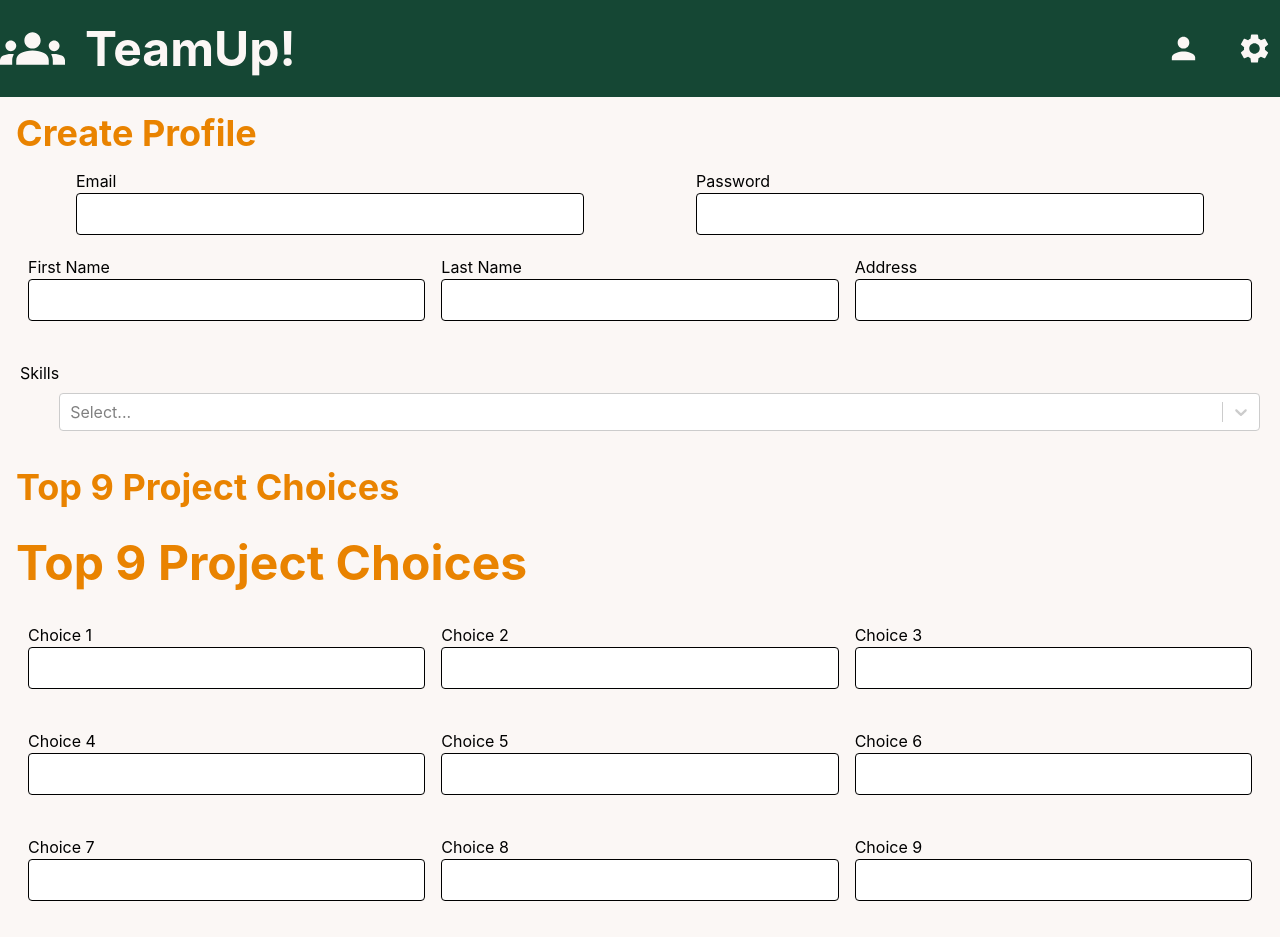
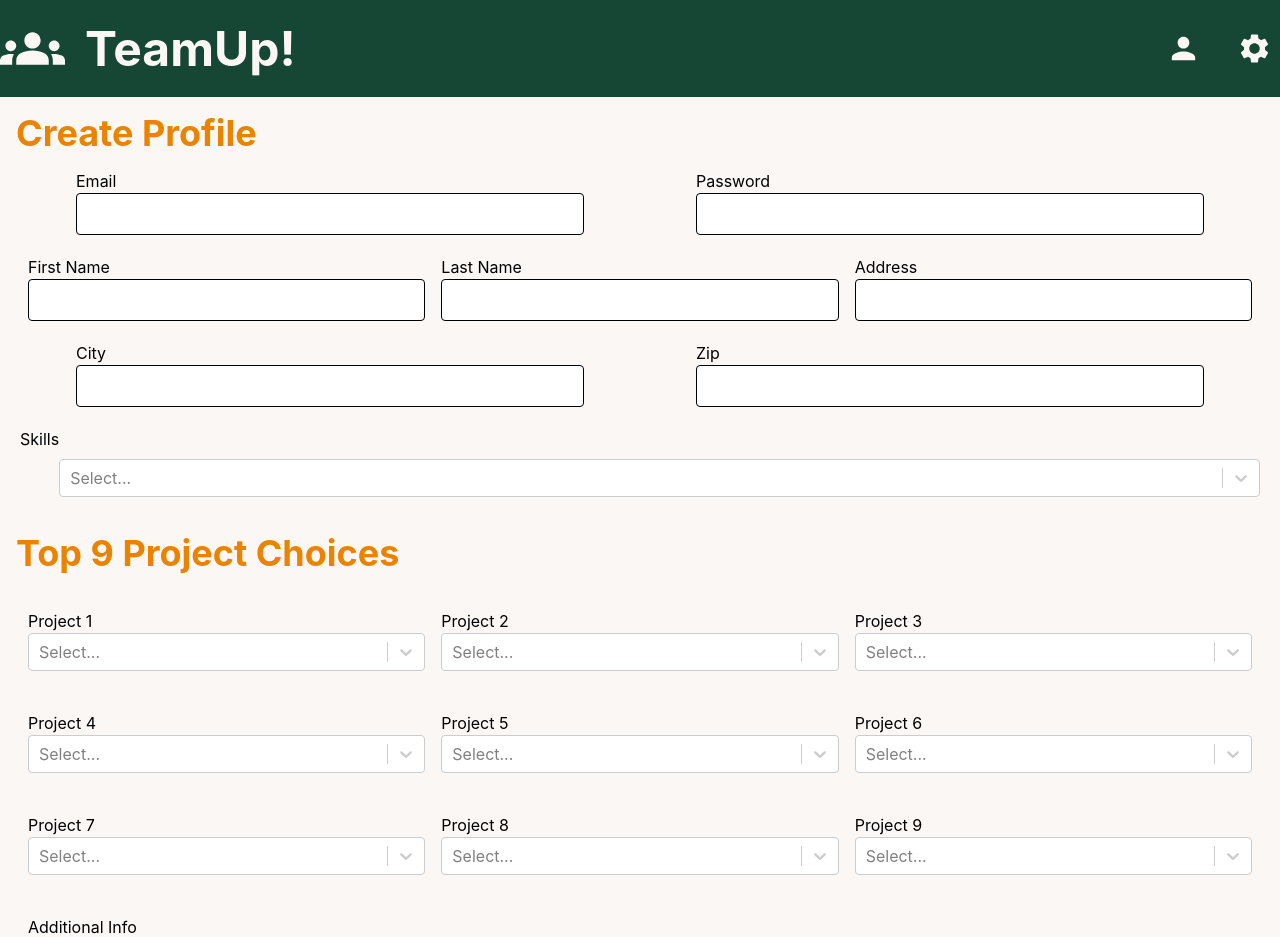
Before and after one commit to fdolisy/TeamUp, a React (Create React App) app in the folder client/: page /profile in a window 1280 px wide. Shown: the top 937 px of the page. Built offline with nearby package versions, Linux system fonts and the light colour scheme; no server answers.

Commit message:
Added city/zip, made projects dropdown, and successfully connected backend

```diff
--- a/client/src/pages/CreateProfile.js
+++ b/client/src/pages/CreateProfile.js
@@ -4,32 +4,46 @@ import Select from "react-select";
 import { useNavigate } from "react-router-dom";
 import axios from "axios";
 import emailjs from "emailjs-com";
+const project_names = [];
+const objs = [];
+const projectOptions = [];
+
+axios
+  .get("http://localhost:8082/api/projects/")
+  .then((response) => {
+    const project_objects = new Array(response.data);
+
+    for (var i = 0; i < project_objects[0].length; i++) {
+      objs.push(project_objects[0][i]);
+    }
+    objs.forEach((object) => {
+      project_names.push(object["name"]);
+    });
+
+    for (var i = 0; i < project_names.length; i++) {
+      projectOptions.push({ value: objs[i], label: project_names[i] });
+    }
+  })
+  .catch((error) => {
+    console.log(error);
+  });
 
 export default function CreateProfile() {
   let navigate = useNavigate();
 
   function handleSubmit() {
-    var choice1 = document.getElementById("c1").value;
-    var choice2 = document.getElementById("c2").value;
-    var choice3 = document.getElementById("c3").value;
-    var choice4 = document.getElementById("c4").value;
-    var choice5 = document.getElementById("c5").value;
-    var choice6 = document.getElementById("c6").value;
-    var choice7 = document.getElementById("c7").value;
-    var choice8 = document.getElementById("c8").value;
-    var choice9 = document.getElementById("c9").value;
-
     const perferences = new Array(
-      choice1,
-      choice2,
-      choice3,
-      choice4,
-      choice5,
-      choice6,
-      choice7,
-      choice8,
-      choice9
+      selectedProject1,
+      selectedProject2,
+      selectedProject3,
+      selectedProject4,
+      selectedProject5,
+      selectedProject6,
+      selectedProject7,
+      selectedProject8,
+      selectedProject9
     );
+    console.log(perferences);
 
     axios
       .post("http://localhost:8082/api/register", {
@@ -38,36 +52,37 @@ export default function CreateProfile() {
         first_name: document.getElementById("first").value,
         last_name: document.getElementById("last").value,
         address: document.getElementById("address").value,
+        city: document.getElementById("city").value,
+        zip: document.getElementById("zip").value,
         password: document.getElementById("password").value,
         skills: selectedOptions,
         extra_information: document.getElementById("additional").value,
       })
-      .then((response) => {
-        sendEmail(response.data);
-      })
+      .then((response) => {})
       .catch((error) => {
         console.log(error);
       });
   }
 
-  function sendEmail(e) {
-    emailjs
-      .sendForm(
-        "service_vmpq0hj",
-        "template_uu0i9ga",
-        e.proje,
-        "a5a_cbsmyvaYaGgbv"
-      )
-      .then(
-        (result) => {
-          window.location.reload(); //This is if you still want the page to reload (since e.preventDefault() cancelled that behavior)
-        },
-        (error) => {
-          console.log(error.text);
-        }
-      );
-  }
+  // function sendEmail(e) {
+  //   emailjs
+  //     .sendForm(
+  //       "service_vmpq0hj",
+  //       "template_uu0i9ga",
+  //       e.proje,
+  //       "a5a_cbsmyvaYaGgbv"
+  //     )
+  //     .then(
+  //       (result) => {
+  //         window.location.reload(); //This is if you still want the page to reload (since e.preventDefault() cancelled that behavior)
+  //       },
+  //       (error) => {
+  //         console.log(error.text);
+  //       }
+  //     );
+  // }
 
+  //skills
   const skills = [
     { value: 1, label: "Java" },
     { value: 2, label: "C/C++" },
@@ -85,6 +100,49 @@ export default function CreateProfile() {
 
   const setHandle = (e) => {
     setSelectedOptions(Array.isArray(e) ? e.map((skill) => skill.label) : []);
+  };
+
+  // projects
+
+  var selectedProject1 = null;
+  const handleProject1 = (e) => {
+    selectedProject1 = e.value;
+  };
+
+  var selectedProject2 = null;
+  const handleProject2 = (e) => {
+    selectedProject2 = e.value;
+  };
+
+  var selectedProject3 = null;
+  const handleProject3 = (e) => {
+    selectedProject3 = e.value;
+  };
+  var selectedProject4 = null;
+  const handleProject4 = (e) => {
+    selectedProject4 = e.value;
+  };
+  var selectedProject5 = null;
+  const handleProject5 = (e) => {
+    selectedProject5 = e.value;
+  };
+  var selectedProject6 = null;
+  const handleProject6 = (e) => {
+    selectedProject6 = e.value;
+  };
+  var selectedProject7 = null;
+  const handleProject7 = (e) => {
+    selectedProject7 = e.value;
+  };
+
+  var selectedProject8 = null;
+  const handleProject8 = (e) => {
+    selectedProject8 = e.value;
+  };
+
+  var selectedProject9 = null;
+  const handleProject9 = (e) => {
+    selectedProject9 = e.value;
   };
 
   return (
@@ -152,6 +210,29 @@ export default function CreateProfile() {
         </div>
       </div>
 
+      <div class="flex justify-between w-full px-5">
+        <div class="w-1/2 mx-2 px-12">
+          <form>
+            <label htmlFor="input3">City</label>
+            <input
+              type="text"
+              id="city"
+              className="border rounded py-2 px-3 w-full"
+            />
+          </form>
+        </div>
+        <div className="w-1/2 mx-2 px-12">
+          <form>
+            <label htmlFor="input3">Zip</label>
+            <input
+              type="text"
+              id="zip"
+              className="border rounded py-2 px-3 w-full"
+            />
+          </form>
+        </div>
+      </div>
+
       <div className="flex justify-between w-full py-5 px-5">
         <label htmlFor="skills">Skills</label>
         <div className="w-full flex flex-wrap items-center lg:justify-between justify-center">
@@ -165,109 +246,51 @@ export default function CreateProfile() {
         Top 9 Project Choices
       </h1>
 
-      <h1 className="text-5xl font-bold text-orange px-4 py-4">
-        Top 9 Project Choices
-      </h1>
-
       <div className="bg-offWhite flex justify-between w-full px-5">
         <div className="w-1/3 mx-2 py-5">
-          <form>
-            <label htmlFor="input3">Choice 1</label>
-            <input
-              type="text"
-              id="c1"
-              className="border rounded py-2 px-3 w-full"
-            />
-          </form>
+          <label> Project 1 </label>
+          <Select options={projectOptions} onChange={handleProject1} />
         </div>
         <div className="w-1/3 mx-2 py-5">
-          <form>
-            <label htmlFor="input3">Choice 2</label>
-            <input
-              type="text"
-              id="c2"
-              className="border rounded py-2 px-3 w-full"
-            />
-          </form>
+          <label> Project 2 </label>
+          <Select options={projectOptions} onChange={handleProject2} />
         </div>
 
         <div className="w-1/3 mx-2 py-5">
-          <form>
-            <label htmlFor="input3">Choice 3</label>
-            <input
-              type="text"
-              id="c3"
-              className="border rounded py-2 px-3 w-full"
-            />
-          </form>
+          <label> Project 3 </label>
+          <Select options={projectOptions} onChange={handleProject3} />
         </div>
       </div>
 
       <div className="bg-offWhite flex justify-between w-full px-5">
         <div className="w-1/3 mx-2 py-5">
-          <form>
-            <label htmlFor="input3">Choice 4</label>
-            <input
-              type="text"
-              id="c4"
-              className="border rounded py-2 px-3 w-full"
-            />
-          </form>
+          <label> Project 4 </label>
+          <Select options={projectOptions} onChange={handleProject4} />
         </div>
         <div className="w-1/3 mx-2 py-5">
-          <form>
-            <label htmlFor="input3">Choice 5</label>
-            <input
-              type="text"
-              id="c5"
-              className="border rounded py-2 px-3 w-full"
-            />
-          </form>
+          <label> Project 5 </label>
+          <Select options={projectOptions} onChange={handleProject5} />
         </div>
 
         <div className="w-1/3 mx-2 py-5">
-          <form>
-            <label htmlFor="input3">Choice 6</label>
-            <input
-              type="text"
-              id="c6"
-              className="border rounded py-2 px-3 w-full"
-            />
-          </form>
+          <label> Project 6 </label>
+          <Select options={projectOptions} onChange={handleProject6} />
         </div>
       </div>
 
       <div className="bg-offWhite flex justify-between w-full px-5">
         <div className="w-1/3 mx-2 py-5">
-          <form>
-            <label htmlFor="input3">Choice 7</label>
-            <input
-              type="text"
-              id="c7"
-              className="border rounded py-2 px-3 w-full"
-            />
-          </form>
+          <label> Project 7 </label>
+          <Select options={projectOptions} onChange={handleProject7} />
         </div>
         <div className="w-1/3 mx-2 py-5">
-          <form>
-            <label htmlFor="input3">Choice 8</label>
-            <input
-              type="text"
-              id="c8"
-              className="border rounded py-2 px-3 w-full"
-            />
-          </form>
+          <label> Project 8 </label>
+          <Select options={projectOptions} onChange={handleProject8} />
         </div>
 
         <div className="w-1/3 mx-2 py-5">
-          <form>
-            <label htmlFor="input3">Choice 9</label>
-            <input
-              type="text"
-              id="c9"
-              className="border rounded py-2 px-3 w-full"
-            />
-          </form>
+          <label> Project 9 </label>
+          <Select options={projectOptions} onChange={handleProject9} />
         </div>
       </div>
       <div className="bg-offWhite flex justify-between w-full px-5">
```
